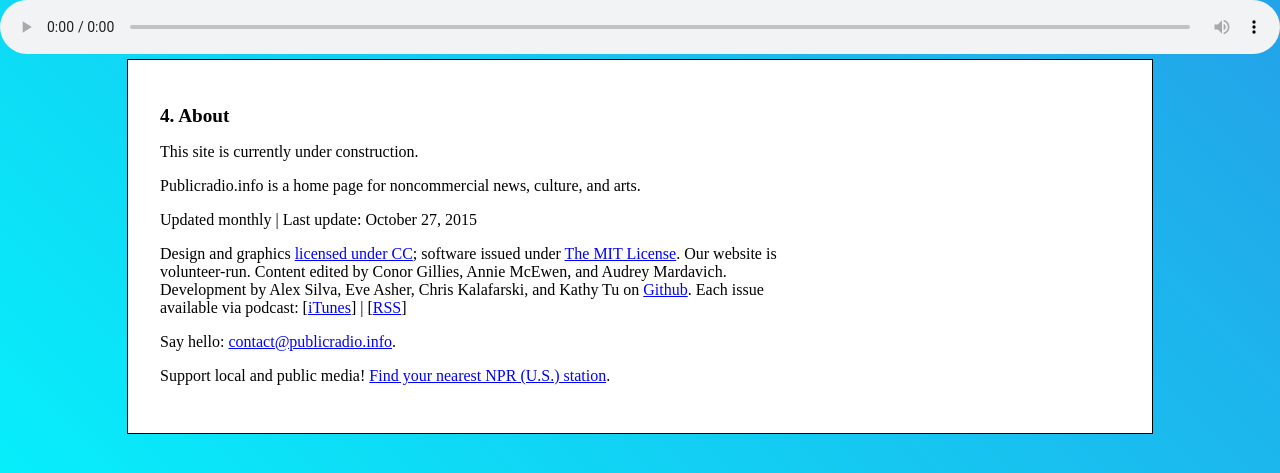
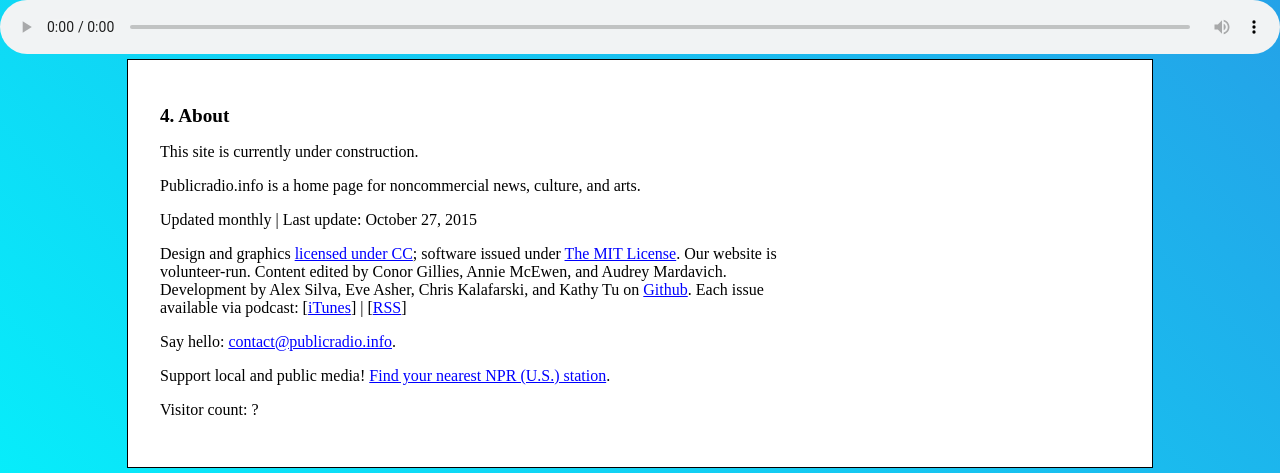
Before and after one commit to radioopensource/dotinfo, a Jekyll site: the page built from index.html, in a window 1280 px wide and 900 px high, scrolled down 2130 px, cut to the strip 0-473 px from the top of the window. Built offline with Jekyll 4.4.1, drawn with Linux system fonts in a browser that asks for light colours; nearby versions of some CDN libraries.

Commit message:
add visitor counter

```diff
--- a/_includes/content.html
+++ b/_includes/content.html
@@ -87,5 +87,9 @@
     <p>
       Support local and public media! <a href="http://www.npr.org/stations/" target="_blank">Find your nearest NPR (U.S.) station</a>.
     </p>
+
+    <p>
+      Visitor count: <span class="visitor-count">?</span>
+    </p>
   </div>
 </div>
--- a/_includes/footer.html
+++ b/_includes/footer.html
@@ -90,13 +90,9 @@
         withCredentials: true
       },
       success: function (data) {
-        refreshVisitorCounter(data.count);
+        $('.visitor-count').text(data.count);
       }
     });
-
-    function refreshVisitorCounter (count) {
-      console.log(count);
-    }
 
     function refreshNewsFor (news) {
       Object.keys(news).forEach( function(newsType) {
```
